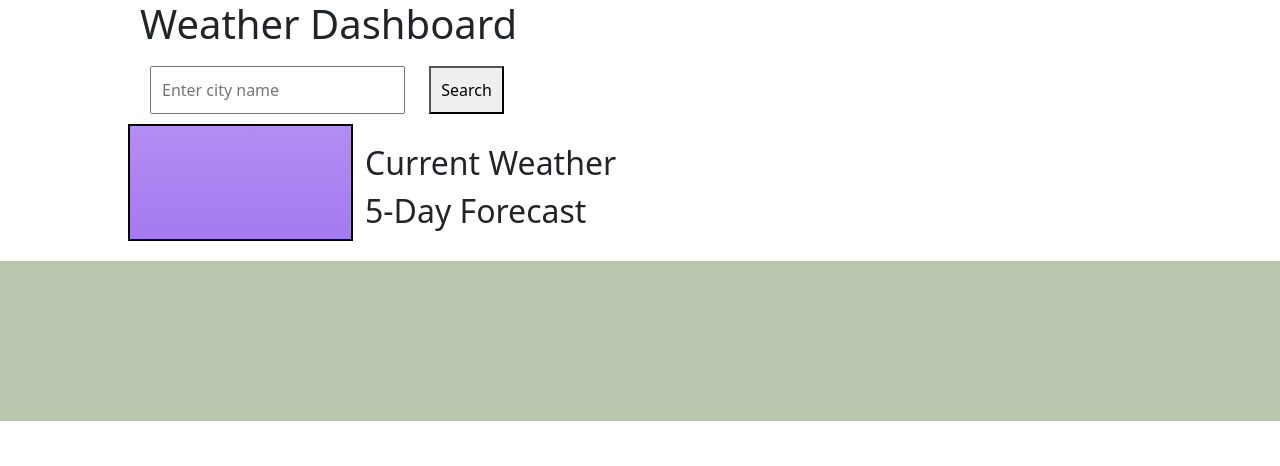
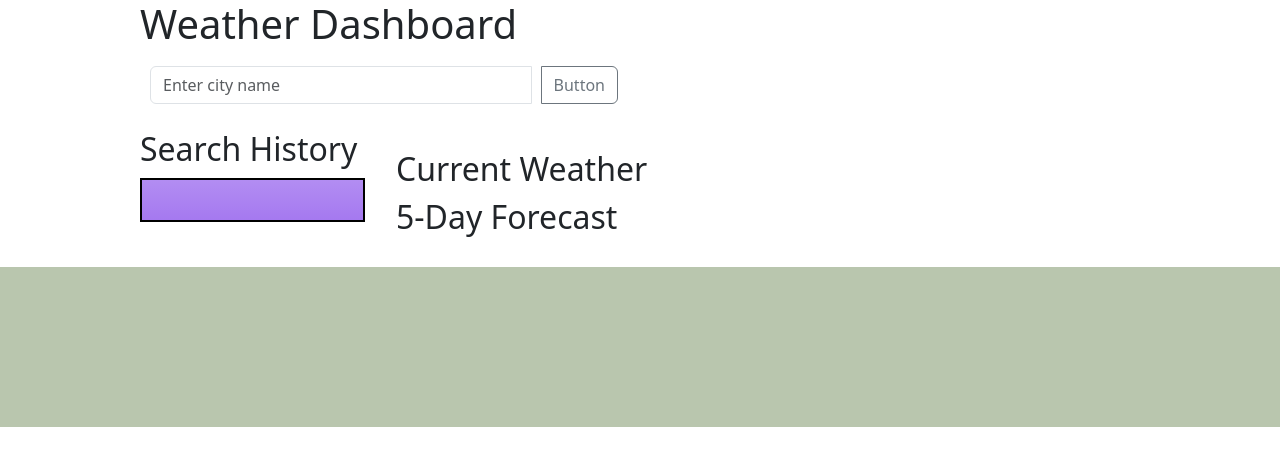
Before and after one commit to MMullen4/HW6-Weather-app, a plain HTML site: page index.html in a window 1280 px wide. Drawn offline with nearby package versions, Linux system fonts and the light colour scheme.

Commit message:
revised bootstrap styling

```diff
--- a/assets/script.js
+++ b/assets/script.js
@@ -78,5 +78,6 @@ searchBTN.addEventListener("click", function () {
     searchHistory.push(cityInput.value)
     localStorage.setItem("localCity", JSON.stringify(searchHistory))
     renderSavedCities();
+    cityInput.value = "";
 })
 renderSavedCities();
--- a/assets/style.css
+++ b/assets/style.css
@@ -23,7 +23,7 @@ button {
     background-image: var(--bs-gradient);
     font-size: larger;
     padding: 20px;
-    width: 225px;
+    max-width: 225px;
     text-align: center;
     border: 2px solid black;
     background-color: #a579f0;
--- a/index.html
+++ b/index.html
@@ -12,12 +12,26 @@
 
 <body>
     <div class="container">
-        <h1>Weather Dashboard</h1>
-        <input type="text" id="city-input" placeholder="Enter city name">
-        <button id="search-button">Search</button>
         <div class="row">
-            <div class="col-3" id="history-container"></div>
-            <div class="col-9">
+            <h1>Weather Dashboard</h1>
+            <!-- <input type="text" id="city-input" placeholder="Enter city name">
+            <button id="search-button">Search</button> -->
+            <div class="col-md-6">
+                <div class="input-group mb-3 col-md-3">
+                    <input type="text" class="form-control" placeholder="Enter city name" id="city-input"
+                        aria-label="Recipient's username" aria-describedby="search-button">
+                    <button class="btn btn-outline-secondary" type="button" id="search-button">Button</button>
+                </div>
+            </div>
+
+        </div>
+
+        <div class="row">
+            <div class="col-md-3 col-sm-12">
+                <h2>Search History</h2>
+                <div id="history-container"></div>
+            </div>
+            <div class="col-md-9 col-sm-12">
                 <div id="weather-display">
                     <h2>Current Weather</h2>
                     <div id="current-weather">
```
